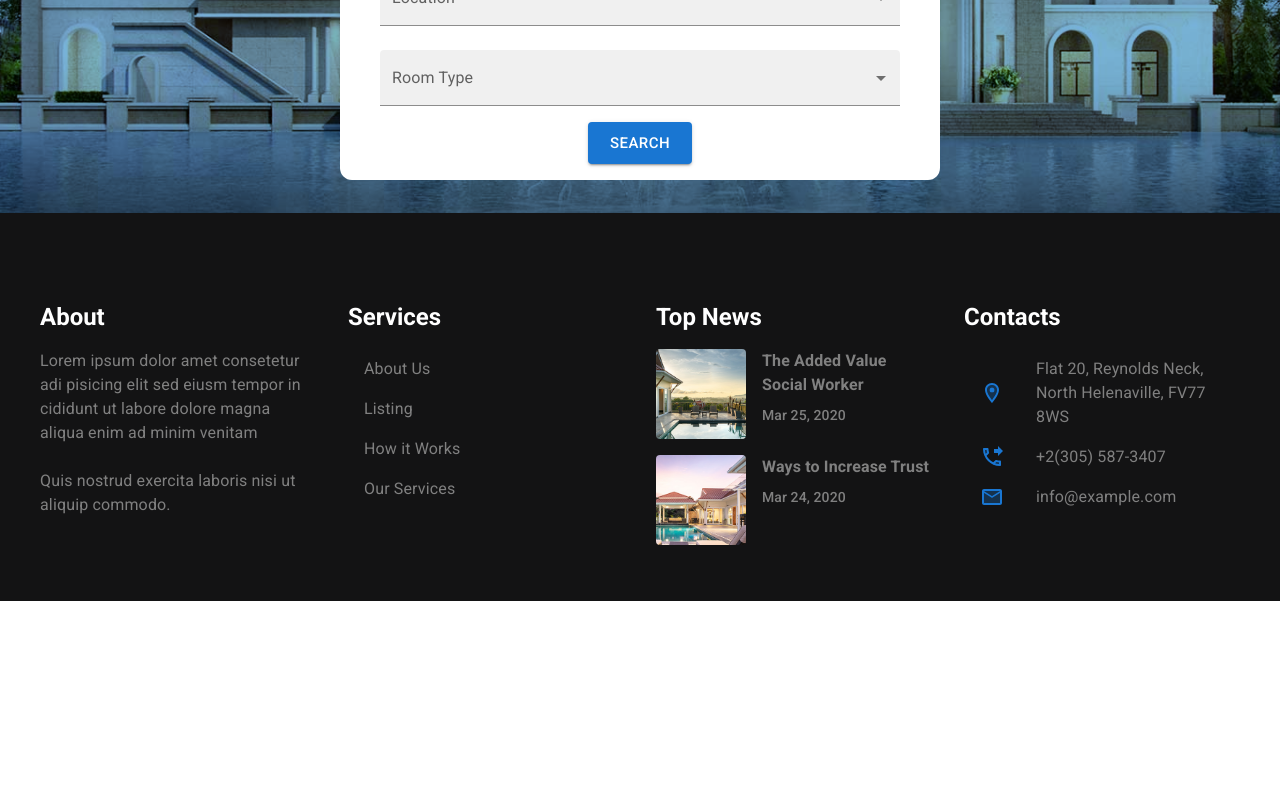
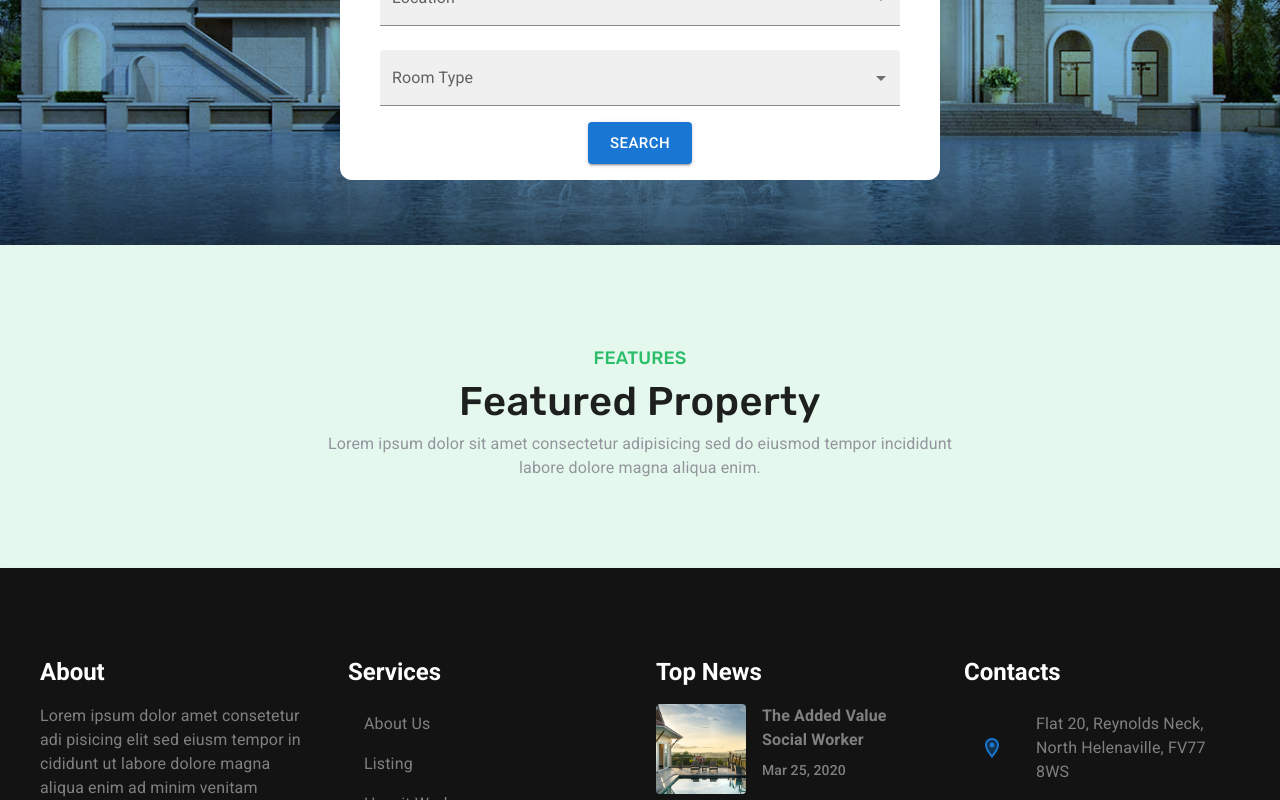
Before and after one commit to RiyaadHossain/Hoteltastic-Client, a React (Create React App) app: page / in a window 1280 px wide. Shown: the part 495-1295 px from the top of the page. Before the commit the page ends 1096 px from the top, so only its background shows below. Built offline with nearby package versions, Linux system fonts and the light colour scheme.

Commit message:
feature heading added

```diff
--- a/src/Pages/Home/FeatureRooms.jsx
+++ b/src/Pages/Home/FeatureRooms.jsx
@@ -1,10 +1,59 @@
+import { Box, Typography } from '@mui/material';
 import React from 'react';
 
 const FeatureRooms = () => {
      return (
-          <div >
+          <Box sx={{
+               backgroundColor: "#e5f8ed",
+               textAlign: "center",
+               fontFamily: "'Rubik', sans-serif",
+               padding: "100px 0px 120px 0px"
+          }}>
+               <Typography
+                    sx={{
+                         fontSize: {
+                              xs: "38px",
+                              sm: "45px",
+                              md: "18px",
+                         },
+                         textTransform: "uppercase",
+                         fontFamily: "'Rubik', sans-serif",
+                         fontWeight: "500"
 
-          </div>
+                    }}
+                    fontWeight="bold"
+                    color="#2dbe6c"
+               >
+                    Features
+               </Typography>
+               <Typography
+                    sx={{
+                         fontWeight: "500",
+                         fontFamily: "'Rubik', sans-serif",
+                         fontSize: {
+                              xs: "38px",
+                              sm: "45px",
+                              md: "40px",
+                         },
+                    }}
+                    fontWeight="bold"
+               >
+                    Featured Property
+               </Typography>
+
+               <Typography
+                    sx={{
+                      maxWidth:"50%",
+                      margin:"0 auto"
+                    }}
+                    color="#93959e"
+               >
+                    Lorem ipsum dolor sit amet consectetur adipisicing sed do eiusmod tempor incididunt
+                    labore dolore magna aliqua enim.
+               </Typography>
+
+
+          </Box>
      );
 };
 
--- a/src/Pages/Home/LandingPage.jsx
+++ b/src/Pages/Home/LandingPage.jsx
@@ -1,8 +1,12 @@
 import React from "react";
 import Banner from "./Banner";
+import FeatureRooms from "./FeatureRooms";
 
 function Home() {
-  return <><Banner/></>;
+  return <>
+            <Banner />
+            <FeatureRooms />
+         </>;
 }
 
 export default Home;
```
